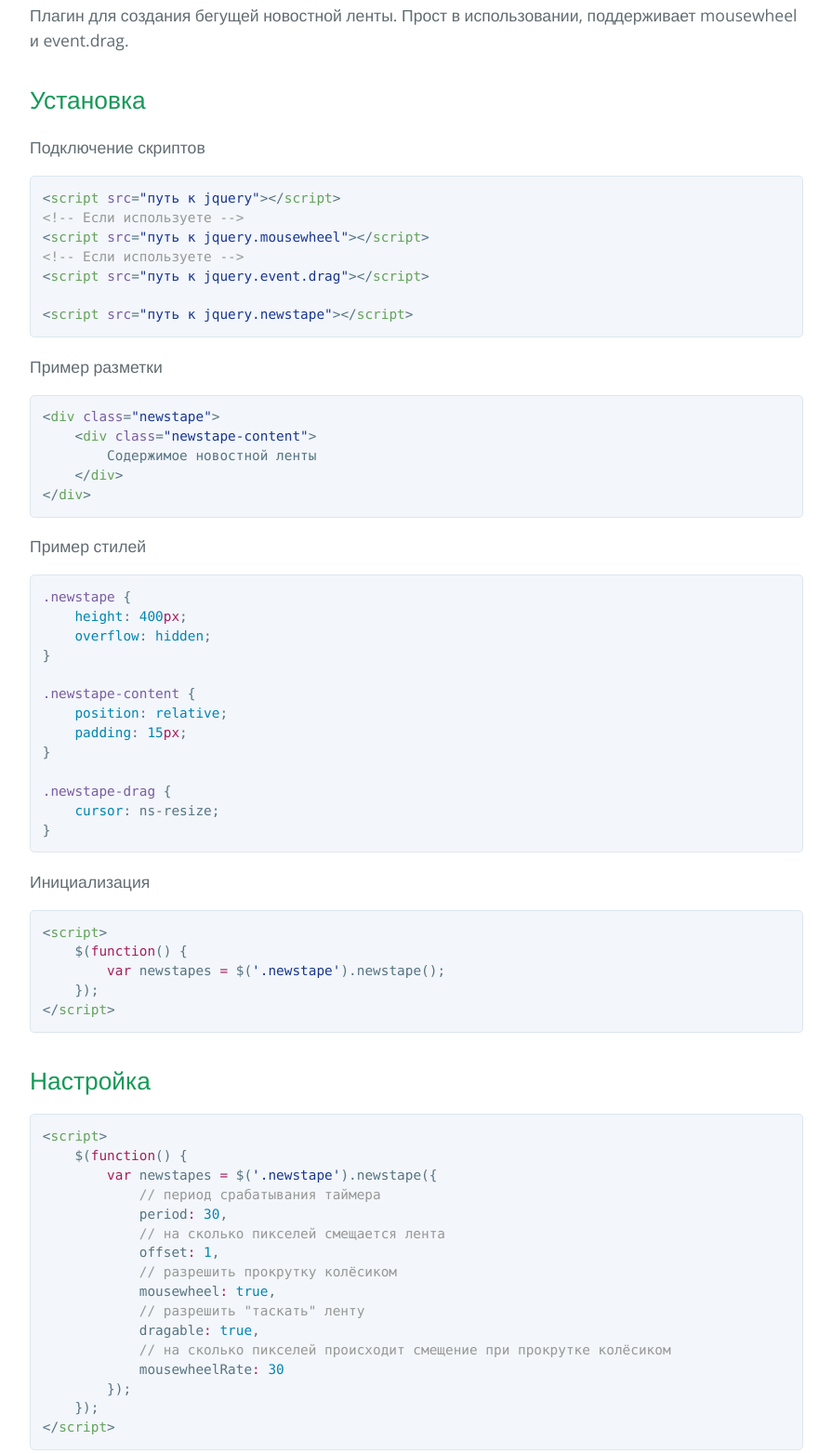
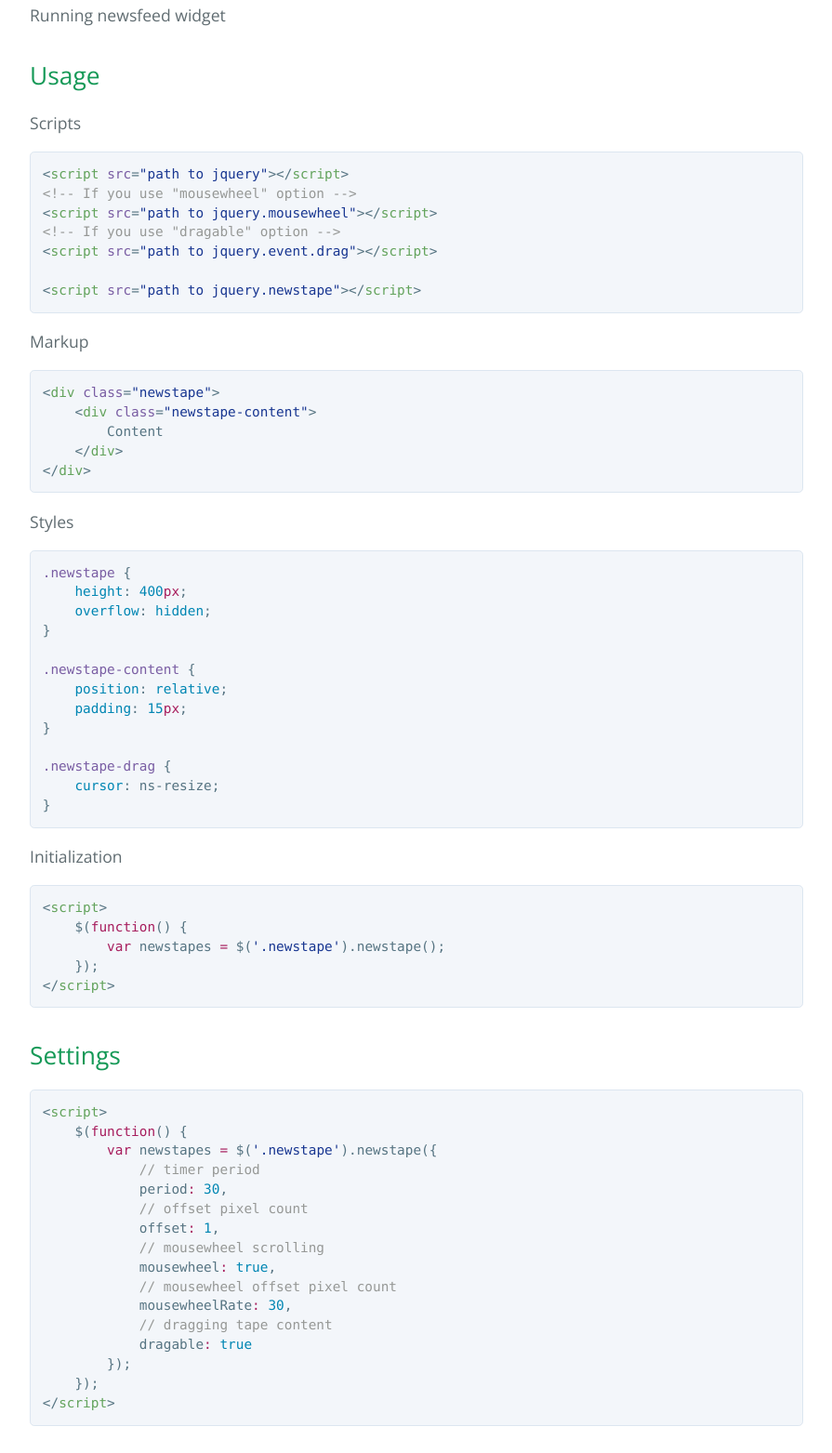
Before and after one commit to nxeed/JQuery-Newstape, a plain HTML site: page index.html in a window 1280 px wide. Shown: the part 435-1998 px from the top of the page at 93% size, without its empty margins (192-1087 px from the left). Drawn offline with nearby package versions, Linux system fonts and the light colour scheme.

```diff
--- a/index.html
+++ b/index.html
@@ -22,30 +22,30 @@
       <h1>
 <a id="jquery-newstape" class="anchor" href="#jquery-newstape" aria-hidden="true"><span class="octicon octicon-link"></span></a>JQuery Newstape</h1>
 
-<p>Плагин для создания бегущей новостной ленты. Прост в использовании, поддерживает mousewheel и event.drag.</p>
+<p>Running newsfeed widget</p>
 
 <h2>
-<a id="Установка" class="anchor" href="#%D0%A3%D1%81%D1%82%D0%B0%D0%BD%D0%BE%D0%B2%D0%BA%D0%B0" aria-hidden="true"><span class="octicon octicon-link"></span></a>Установка</h2>
+<a id="usage" class="anchor" href="#usage" aria-hidden="true"><span class="octicon octicon-link"></span></a>Usage</h2>
 
-<p>Подключение скриптов</p>
+<p>Scripts</p>
 
-<div class="highlight highlight-html"><pre>&lt;<span class="pl-ent">script</span> <span class="pl-e">src</span>=<span class="pl-s"><span class="pl-pds">"</span>путь к jquery<span class="pl-pds">"</span></span>&gt;&lt;/<span class="pl-ent">script</span>&gt;
-<span class="pl-c">&lt;!-- Если используете --&gt;</span>
-&lt;<span class="pl-ent">script</span> <span class="pl-e">src</span>=<span class="pl-s"><span class="pl-pds">"</span>путь к jquery.mousewheel<span class="pl-pds">"</span></span>&gt;&lt;/<span class="pl-ent">script</span>&gt;
-<span class="pl-c">&lt;!-- Если используете --&gt;</span>
-&lt;<span class="pl-ent">script</span> <span class="pl-e">src</span>=<span class="pl-s"><span class="pl-pds">"</span>путь к jquery.event.drag<span class="pl-pds">"</span></span>&gt;&lt;/<span class="pl-ent">script</span>&gt;
+<div class="highlight highlight-html"><pre>&lt;<span class="pl-ent">script</span> <span class="pl-e">src</span>=<span class="pl-s"><span class="pl-pds">"</span>path to jquery<span class="pl-pds">"</span></span>&gt;&lt;/<span class="pl-ent">script</span>&gt;
+<span class="pl-c">&lt;!-- If you use "mousewheel" option --&gt;</span>
+&lt;<span class="pl-ent">script</span> <span class="pl-e">src</span>=<span class="pl-s"><span class="pl-pds">"</span>path to jquery.mousewheel<span class="pl-pds">"</span></span>&gt;&lt;/<span class="pl-ent">script</span>&gt;
+<span class="pl-c">&lt;!-- If you use "dragable" option --&gt;</span>
+&lt;<span class="pl-ent">script</span> <span class="pl-e">src</span>=<span class="pl-s"><span class="pl-pds">"</span>path to jquery.event.drag<span class="pl-pds">"</span></span>&gt;&lt;/<span class="pl-ent">script</span>&gt;
 
-&lt;<span class="pl-ent">script</span> <span class="pl-e">src</span>=<span class="pl-s"><span class="pl-pds">"</span>путь к jquery.newstape<span class="pl-pds">"</span></span>&gt;&lt;/<span class="pl-ent">script</span>&gt;</pre></div>
+&lt;<span class="pl-ent">script</span> <span class="pl-e">src</span>=<span class="pl-s"><span class="pl-pds">"</span>path to jquery.newstape<span class="pl-pds">"</span></span>&gt;&lt;/<span class="pl-ent">script</span>&gt;</pre></div>
 
-<p>Пример разметки</p>
+<p>Markup</p>
 
 <div class="highlight highlight-html"><pre>&lt;<span class="pl-ent">div</span> <span class="pl-e">class</span>=<span class="pl-s"><span class="pl-pds">"</span>newstape<span class="pl-pds">"</span></span>&gt;
     &lt;<span class="pl-ent">div</span> <span class="pl-e">class</span>=<span class="pl-s"><span class="pl-pds">"</span>newstape-content<span class="pl-pds">"</span></span>&gt;
-        Содержимое новостной ленты
+        Content
     &lt;/<span class="pl-ent">div</span>&gt;
 &lt;/<span class="pl-ent">div</span>&gt;</pre></div>
 
-<p>Пример стилей</p>
+<p>Styles</p>
 
 <div class="highlight highlight-css"><pre><span class="pl-e">.newstape</span> {
     <span class="pl-c1"><span class="pl-c1">height</span></span>: <span class="pl-c1">400<span class="pl-k">px</span></span>;
@@ -61,7 +61,7 @@
     <span class="pl-c1"><span class="pl-c1">cursor</span></span>: ns-resize;
 }</pre></div>
 
-<p>Инициализация</p>
+<p>Initialization</p>
 
 <div class="highlight highlight-html"><pre><span class="pl-s1">&lt;<span class="pl-ent">script</span>&gt;</span>
 <span class="pl-s1">    $(<span class="pl-k">function</span>() {</span>
@@ -70,21 +70,21 @@
 <span class="pl-s1">&lt;/<span class="pl-ent">script</span>&gt;</span></pre></div>
 
 <h2>
-<a id="Настройка" class="anchor" href="#%D0%9D%D0%B0%D1%81%D1%82%D1%80%D0%BE%D0%B9%D0%BA%D0%B0" aria-hidden="true"><span class="octicon octicon-link"></span></a>Настройка</h2>
+<a id="settings" class="anchor" href="#settings" aria-hidden="true"><span class="octicon octicon-link"></span></a>Settings</h2>
 
 <div class="highlight highlight-html"><pre><span class="pl-s1">&lt;<span class="pl-ent">script</span>&gt;</span>
 <span class="pl-s1">    $(<span class="pl-k">function</span>() {</span>
 <span class="pl-s1">        <span class="pl-k">var</span> newstapes <span class="pl-k">=</span> $(<span class="pl-s"><span class="pl-pds">'</span>.newstape<span class="pl-pds">'</span></span>).newstape({</span>
-<span class="pl-s1">            <span class="pl-c">// период срабатывания таймера</span></span>
+<span class="pl-s1">            <span class="pl-c">// timer period</span></span>
 <span class="pl-s1">            period<span class="pl-k">:</span> <span class="pl-c1">30</span>, </span>
-<span class="pl-s1">            <span class="pl-c">// на сколько пикселей смещается лента</span></span>
+<span class="pl-s1">            <span class="pl-c">// offset pixel count</span></span>
 <span class="pl-s1">            offset<span class="pl-k">:</span> <span class="pl-c1">1</span>, </span>
-<span class="pl-s1">            <span class="pl-c">// разрешить прокрутку колёсиком</span></span>
+<span class="pl-s1">            <span class="pl-c">// mousewheel scrolling</span></span>
 <span class="pl-s1">            mousewheel<span class="pl-k">:</span> <span class="pl-c1">true</span>, </span>
-<span class="pl-s1">            <span class="pl-c">// разрешить "таскать" ленту</span></span>
-<span class="pl-s1">            dragable<span class="pl-k">:</span> <span class="pl-c1">true</span>, </span>
-<span class="pl-s1">            <span class="pl-c">// на сколько пикселей происходит смещение при прокрутке колёсиком</span></span>
-<span class="pl-s1">            mousewheelRate<span class="pl-k">:</span> <span class="pl-c1">30</span> </span>
+<span class="pl-s1">            <span class="pl-c">// mousewheel offset pixel count</span></span>
+<span class="pl-s1">            mousewheelRate<span class="pl-k">:</span> <span class="pl-c1">30</span>, </span>
+<span class="pl-s1">            <span class="pl-c">// dragging tape content</span></span>
+<span class="pl-s1">            dragable<span class="pl-k">:</span> <span class="pl-c1">true</span></span>
 <span class="pl-s1">        });</span>
 <span class="pl-s1">    });</span>
 <span class="pl-s1">&lt;/<span class="pl-ent">script</span>&gt;</span></pre></div>
```
Also changed, not shown: params.json (+1 -1 lines).
